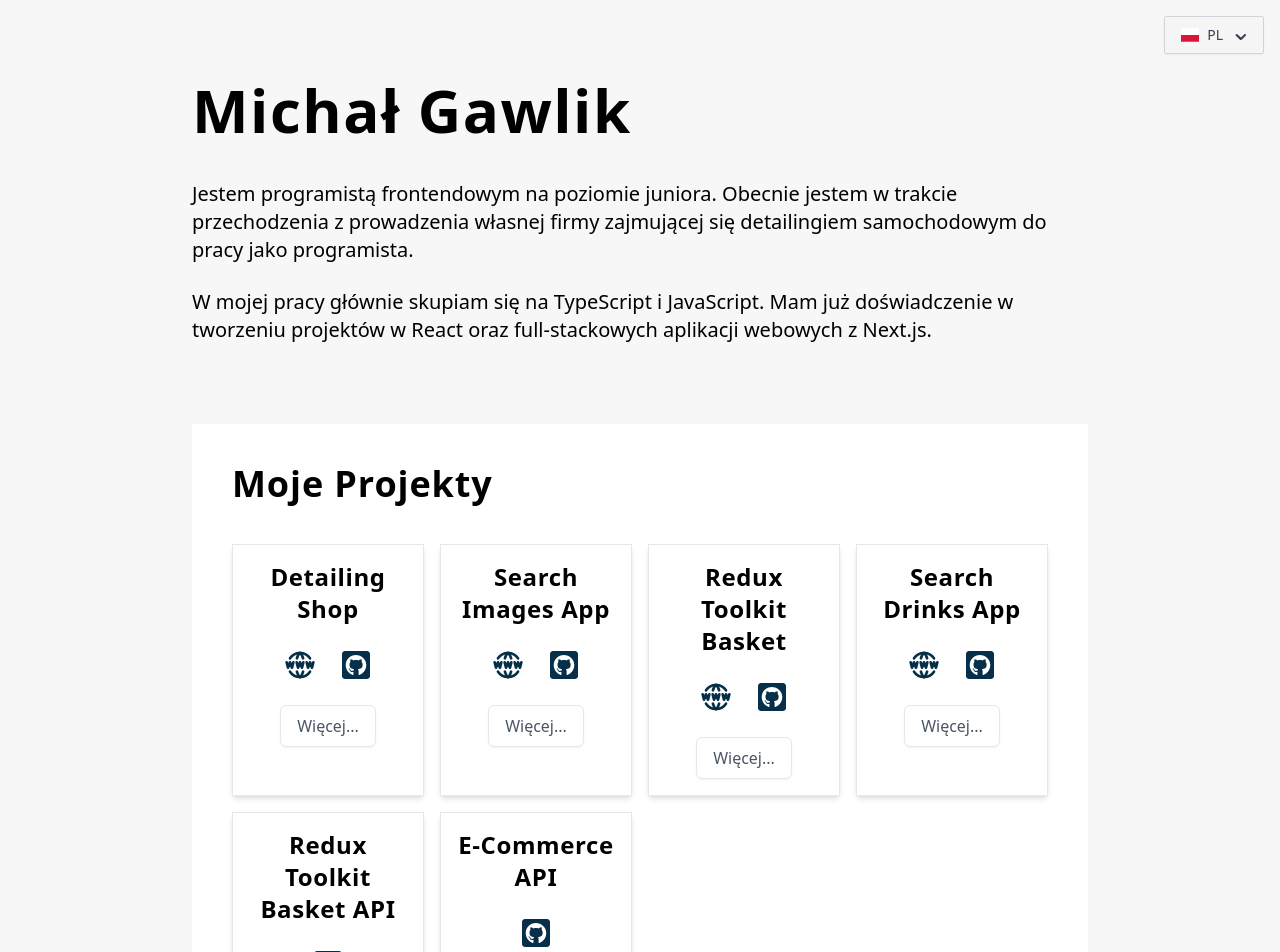
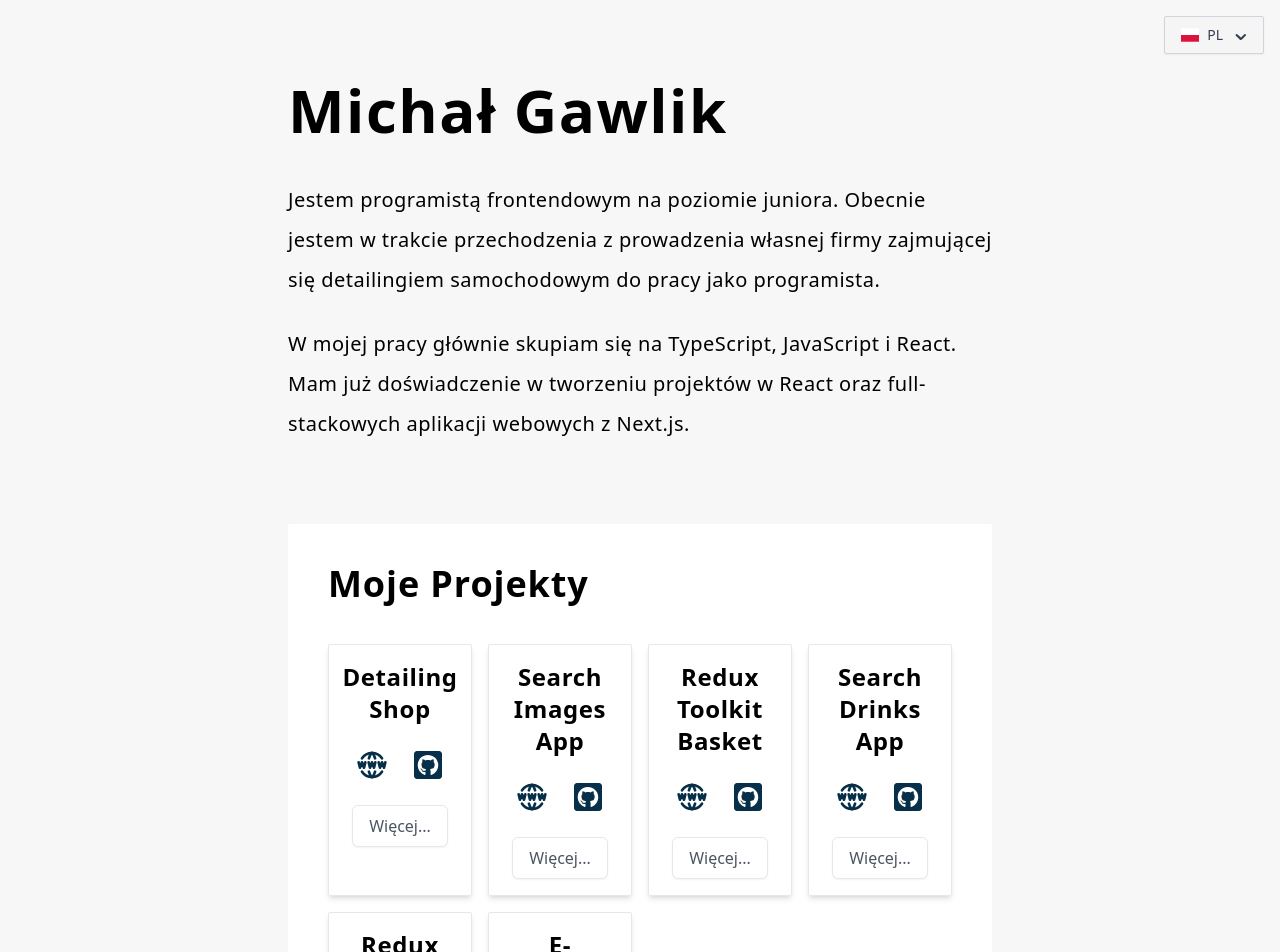
Before and after one commit to misiek869/my_portfolio_v2, a React (Vite) app: page / in a window 1280 px wide. Shown: the top 952 px of the page. Built offline with nearby package versions, Linux system fonts and the light colour scheme.

Commit message:
styling changes

```diff
--- a/package.json
+++ b/package.json
@@ -12,6 +12,7 @@
   "dependencies": {
     "dayjs": "^1.11.13",
     "flag-icons": "^7.3.2",
+    "framer-motion": "^12.9.2",
     "i18n": "^0.15.1",
     "i18next": "^25.0.1",
     "react": "^19.0.0",
--- a/src/components/About.tsx
+++ b/src/components/About.tsx
@@ -7,8 +7,10 @@ const About = () => {
 		<section className=''>
 			<h1 className='text-6xl font-bold tracking-wide'>Michał Gawlik</h1>
 			<div className='mt-10'>
-				<p className='text-xl'>{t('about_01')}</p>
-				<p className='text-xl mt-6'>{t('about_02')}</p>
+				<p className='text-xl tracking-wide leading-loose'>{t('about_01')}</p>
+				<p className='text-xl tracking-wide leading-loose mt-6'>
+					{t('about_02')}
+				</p>
 			</div>
 		</section>
 	)
--- a/src/components/Layout.tsx
+++ b/src/components/Layout.tsx
@@ -3,7 +3,7 @@ import SwitchLanguageButton from './LanguageSwitchBtn'
 
 const Layout = () => {
 	return (
-		<main className='max-w-[90vw] xl:max-w-[70vw] mx-auto'>
+		<main className='max-w-[85vw] xl:max-w-[55vw] mx-auto '>
 			<div className='fixed top-4 right-4'>
 				<SwitchLanguageButton />
 			</div>
--- a/src/components/ProjectCard.tsx
+++ b/src/components/ProjectCard.tsx
@@ -25,7 +25,7 @@ const ProjectCard = ({
 	const { t } = useTranslation()
 
 	return (
-		<article className='flex flex-col items-center border p-4 shadow-md hover:shadow-lg'>
+		<article className='flex flex-col items-center border p-4 shadow-md hover:shadow-lg rounded-sm'>
 			<h3 className='text-2xl font-semibold capitalize tracking-wide text-center'>
 				{title}
 			</h3>
--- a/src/components/Projects.tsx
+++ b/src/components/Projects.tsx
@@ -6,7 +6,7 @@ const Projects = () => {
 	const { t } = useTranslation()
 
 	return (
-		<section className='mt-20 p-10 bg-white'>
+		<section className='mt-20 p-10 bg-white rounded-sm'>
 			<h2 className='text-4xl font-bold tracking-wide capitalize'>
 				{t('projectsTitle')}
 			</h2>
--- a/src/i18n.ts
+++ b/src/i18n.ts
@@ -8,7 +8,7 @@ i18n.use(initReactI18next).init({
 				about_01: `I am a junior frontend developer from Poland, currently
 						transitioning from being a car detailing business owner to a career
 						in programming.`,
-				about_02: `In my work I am focusing on a TypeScript/JavaScript
+				about_02: `In my work I am focusing on a TypeScript, JavaScript and React
 						stack and have experience in building projects using React as well
 						as full-stack web applications with Next.js.`,
 				aboutTitle: 'About Me',
@@ -29,7 +29,7 @@ i18n.use(initReactI18next).init({
 				about_01:
 					'Jestem programistą frontendowym na poziomie juniora. Obecnie jestem w trakcie przechodzenia z prowadzenia własnej firmy zajmującej się detailingiem samochodowym do pracy jako programista. ',
 				about_02:
-					'W mojej pracy głównie skupiam się na TypeScript i JavaScript. Mam już doświadczenie w tworzeniu projektów w React oraz full-stackowych aplikacji webowych z Next.js.',
+					'W mojej pracy głównie skupiam się na TypeScript, JavaScript i React. Mam już doświadczenie w tworzeniu projektów w React oraz full-stackowych aplikacji webowych z Next.js.',
 				aboutTitle: 'O Mnie',
 				techTitle: 'umiejętności',
 				projectsTitle: 'moje projekty',
```
Also changed, not shown: 1 other file (tests, documents, lock files or other folders).
